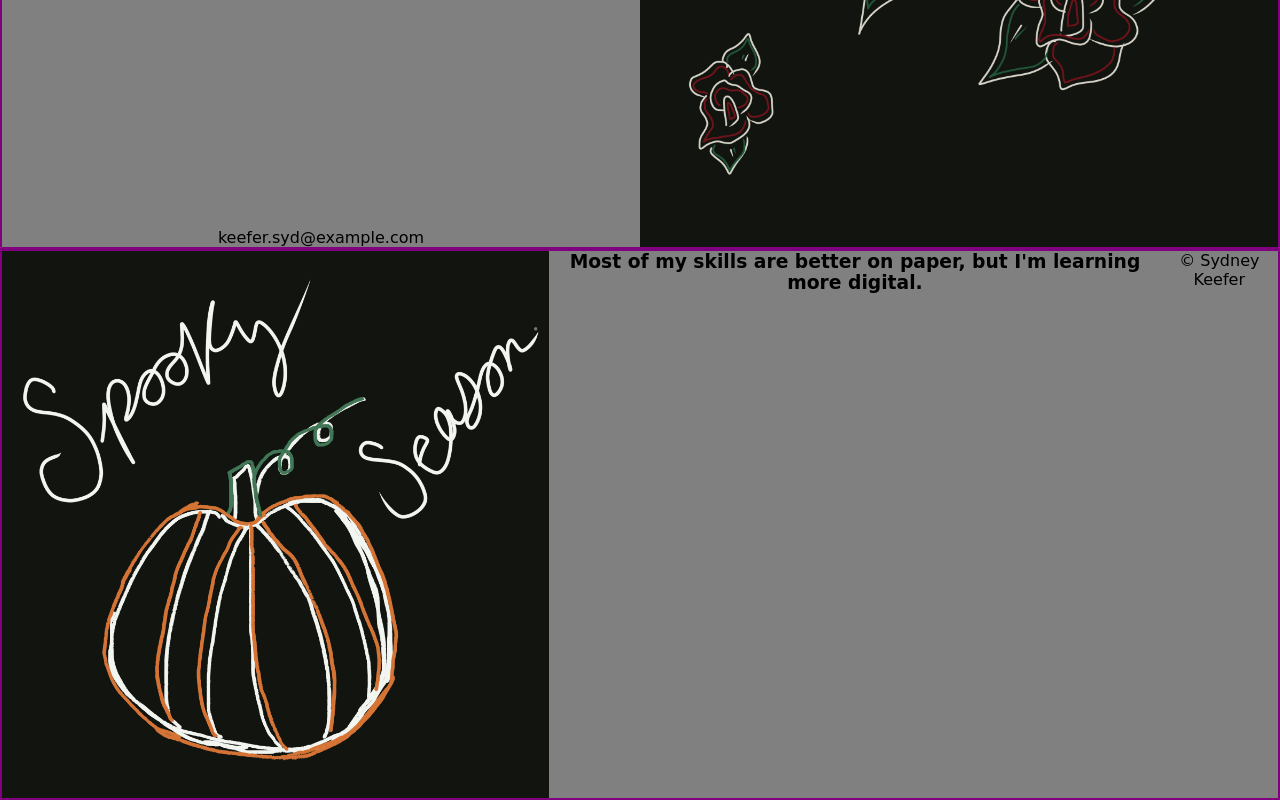
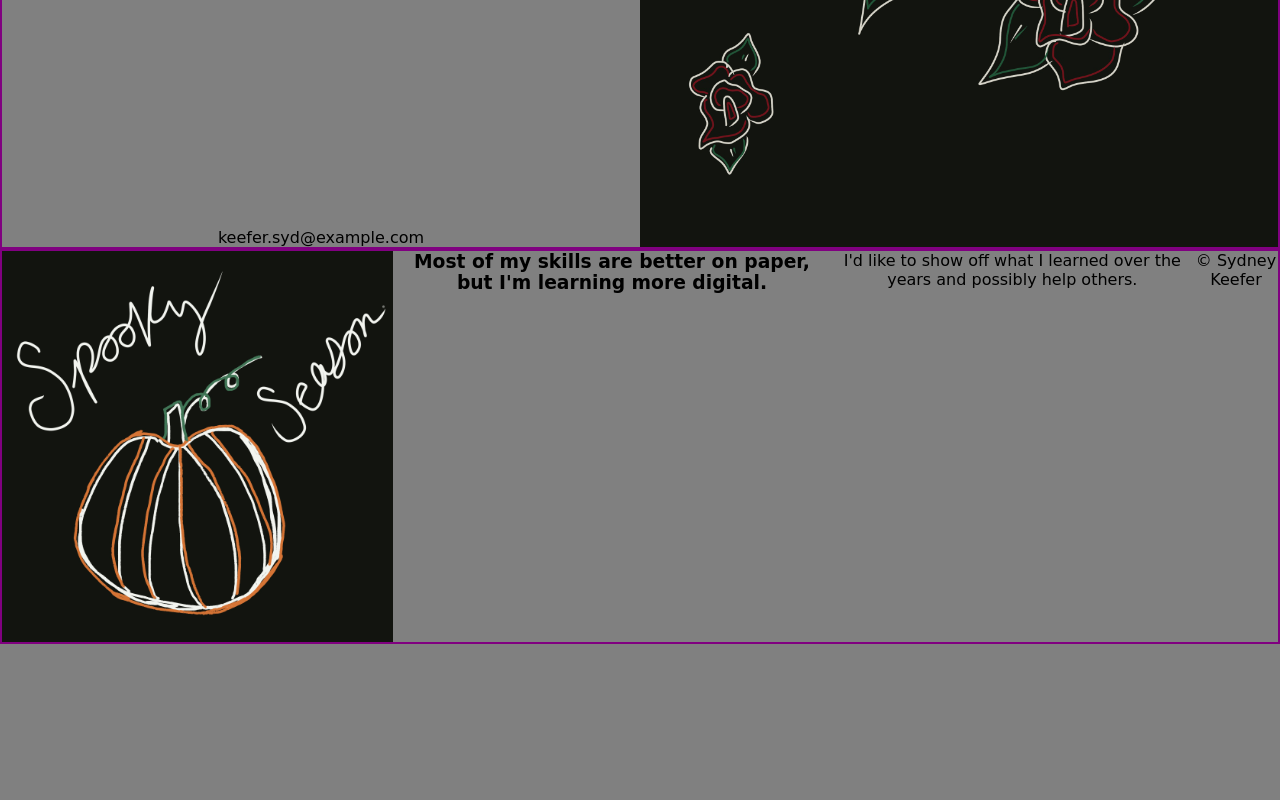
Before and after one commit to KeefSyd/KeefSyd.github.io, a plain HTML site: page about.html in a window 1280 px wide. Shown: the part 812-1612 px from the top of the page. After the commit the page ends 1456 px from the top, so only its background shows below. Drawn offline with Linux system fonts and the light colour scheme.

Commit message:
Update about.html

```diff
--- a/about.html
+++ b/about.html
@@ -69,7 +69,7 @@
       </div>
 
   <h3>Most of my skills are better on paper, but I'm learning more digital.</h3>
-
+<p> I'd like to show off what I learned over the years and possibly help others.</p>
 
 
 
```
